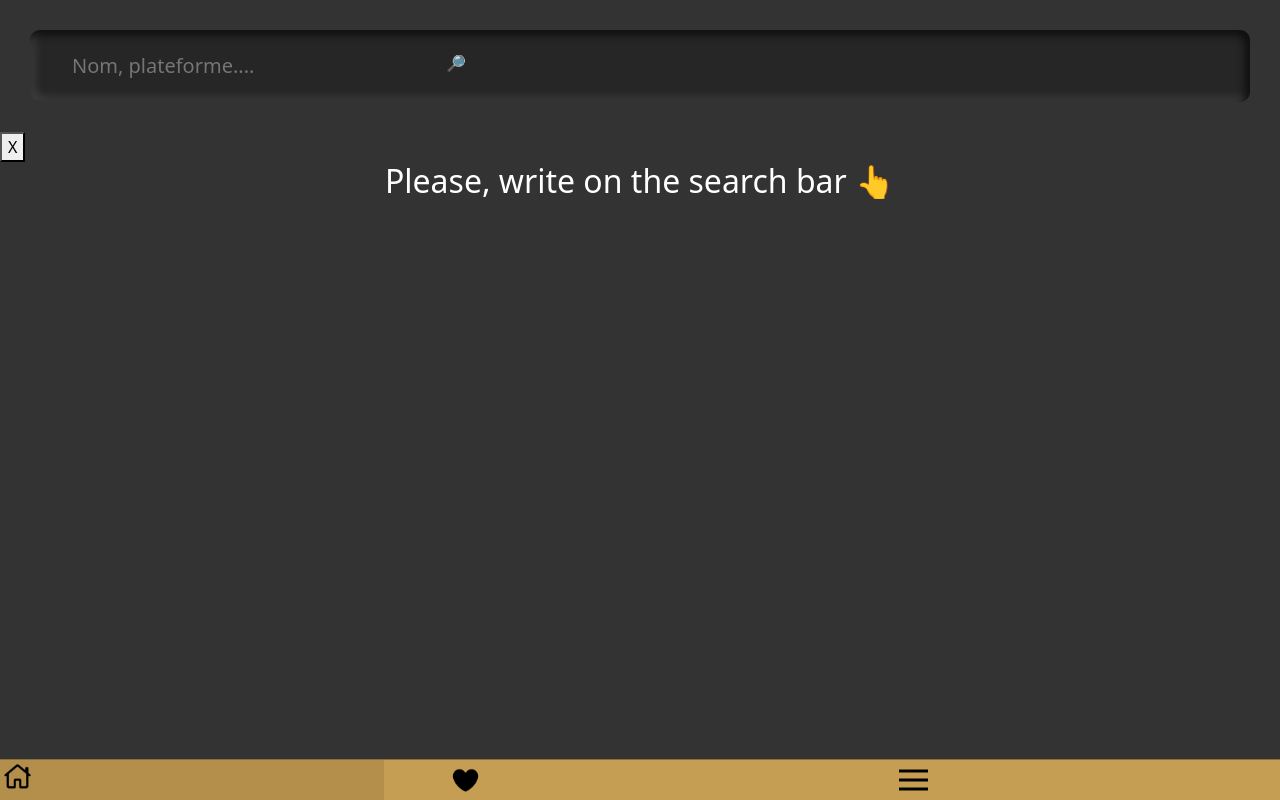
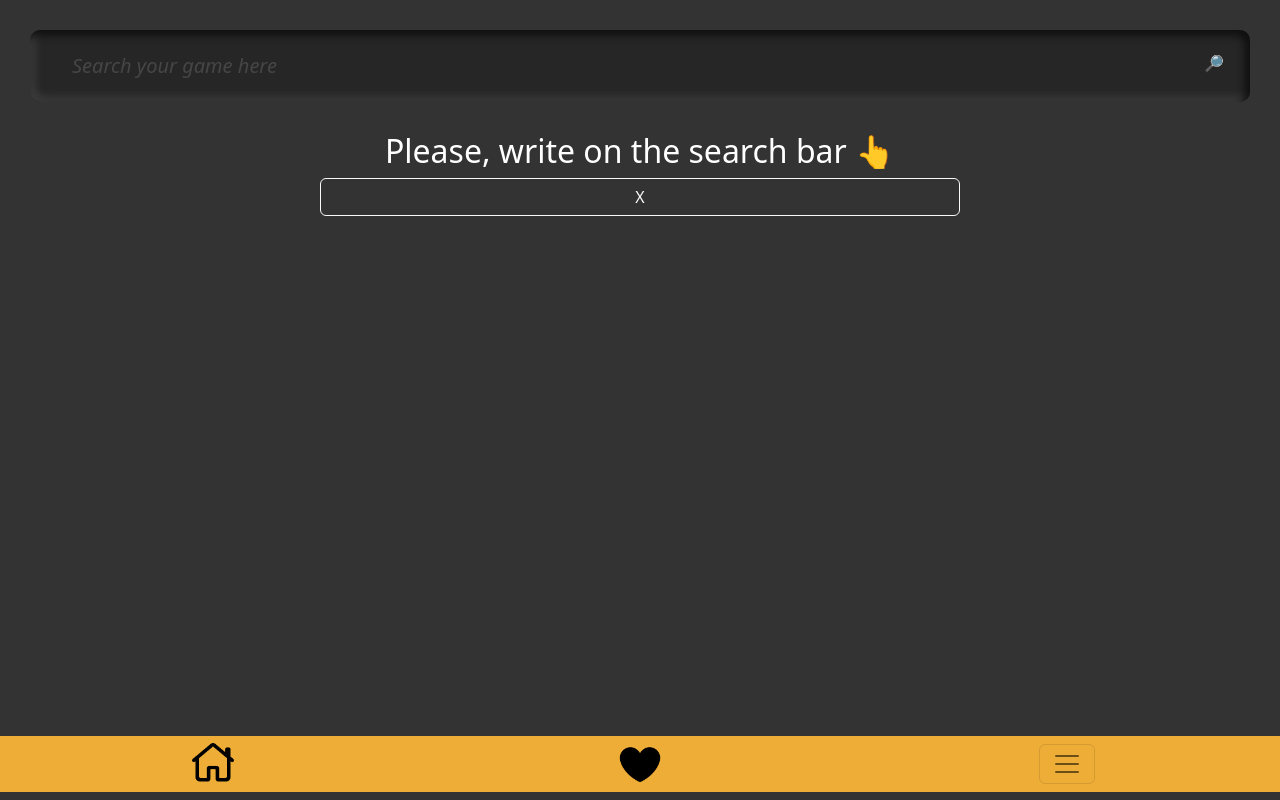
Before and after one commit to Sahranedev/ApiGames, a React (Vite) app in the folder frontend/: page /MainPage in a window 1280 px wide. Built offline with nearby package versions, Linux system fonts and the light colour scheme.

Commit message:
bootstraping navbar

```diff
--- a/frontend/src/components/GameList/LinkToMainPage.jsx
+++ b/frontend/src/components/GameList/LinkToMainPage.jsx
@@ -1,5 +1,6 @@
 import React from "react";
 import { Link } from "react-router-dom";
+import "./linktomainpage.css";
 
 function LinkToMainPage() {
   // function to return to the main page. Need to make a Route to '/' and let click event to change the url
@@ -12,9 +13,15 @@ function LinkToMainPage() {
       <ul>
         <li>
           <Link to="/">
-            <button type="button" onClick={closePage} className="buttonclose">
-              X
-            </button>
+            <div className="btn-center">
+              <button
+                type="button"
+                className="btn btn-outline-light col-6 "
+                onClick={closePage}
+              >
+                X
+              </button>
+            </div>
           </Link>
         </li>
       </ul>
--- /dev/null
+++ b/frontend/src/components/GameList/linktomainpage.css
@@ -0,0 +1,4 @@
+.btn-center {
+    display: flex;
+    justify-content: center;
+}
--- a/frontend/src/components/MainPage/Mainpage.jsx
+++ b/frontend/src/components/MainPage/Mainpage.jsx
@@ -30,10 +30,10 @@ function Mainpage({ games, setSearchValue, searchValue, getGame }) {
             ))}
           <Navbar />
           <Links searchValue={searchValue} />
-          <LinkToMainPage />
           <h2 className="trollpresentation">
             Please, write on the search bar 👆
           </h2>
+          <LinkToMainPage />
         </ul>
         <Routes>
           <Route path="/novelties" element={<Novelties />} />
--- a/frontend/src/components/MainPage/Navbar.jsx
+++ b/frontend/src/components/MainPage/Navbar.jsx
@@ -14,7 +14,7 @@ function Navbar() {
     setIsMenuClicked(!isMenuClicked);
   };
   return (
-    <div>
+    /*  <div>
       <nav className="navigation">
         <ul className="navigation-ul">
           <NavLink
@@ -48,7 +48,158 @@ function Navbar() {
           <li>XBOX</li>
         </ul>
       </div>
-    </div>
+    </div> */
+
+    <nav className="navbar navbar-fluid fixed-bottom important-bg-color">
+      <div className="bg-specify">
+        <ul className="navigation-ul  d-flex justify-content-space-between specify-ul">
+          <NavLink
+            to="/mainpage"
+            className={(nav) => (nav.isActive ? "nav-active" : "")}
+          >
+            <li>
+              <img src="./src/assets/home.png" alt="Home" />
+            </li>
+          </NavLink>
+          <NavLink
+            to="/likes"
+            className={(nav) => (nav.isActive ? "nav-active" : "")}
+          >
+            <li>
+              <img src="./src/assets/favoris.png" alt="Favoris" />
+            </li>
+          </NavLink>
+
+          <li>
+            <button
+              className="navbar-toggler"
+              type="button"
+              data-bs-toggle="offcanvas"
+              data-bs-target="#offcanvasDarkNavbar"
+              aria-controls="offcanvasDarkNavbar"
+            >
+              <span className="navbar-toggler-icon" />
+            </button>
+          </li>
+        </ul>
+        {/* /////////////////////// Nav bar  ////////////////////  */}
+        {/* NAV BAR CONTAINER
+         bg-warning text-dark */}
+
+        <div
+          className="offcanvas offcanvas-end  bg-specify text-center text-white"
+          tabIndex="-1"
+          id="offcanvasDarkNavbar"
+          aria-labelledby="offcanvasDarkNavbarLabel"
+        >
+          <div className="container  justify-content-space-between">
+            <div className="text-right" />
+          </div>
+          <div className="offcanvas-header">
+            <h5 className="offcanvas-title" id="offcanvasDarkNavbarLabel">
+              Platforms
+            </h5>
+            <button
+              type="button"
+              className="btn-close btn-close-white"
+              data-bs-dismiss="offcanvas"
+              aria-label="Close"
+            />
+          </div>
+
+          <div className="offcanvas-body ">
+            <ul className="navbar-nav justify-content-center flex-grow-1 pe-3 ">
+              <li className="nav-item text-white">
+                <a className="nav-link active" aria-current="page" href="#">
+                  PC
+                </a>
+              </li>
+              <li className="nav-item">
+                <a className="nav-link" href="#">
+                  PS5
+                </a>
+              </li>
+              <li className="nav-item">
+                <a className="nav-link" href="#">
+                  SWITCH
+                </a>
+              </li>
+              <li className="nav-item">
+                <a className="nav-link" href="#">
+                  XBOX
+                </a>
+              </li>
+            </ul>
+          </div>
+
+          <div className="offcanvas-header ">
+            <h5
+              className="offcanvas-title text-center"
+              id="offcanvasDarkNavbarLabel"
+            >
+              Genres
+            </h5>
+          </div>
+          <div className="offcanvas-body">
+            <ul className="navbar-nav flex-grow-1 pe-3">
+              <li className="nav-item">
+                <a className="nav-link active" aria-current="page" href="#">
+                  Action
+                </a>
+              </li>
+              <li className="nav-item">
+                <a className="nav-link" href="#">
+                  Horror
+                </a>
+              </li>
+              <li className="nav-item">
+                <a className="nav-link" href="#">
+                  MMORPG
+                </a>
+              </li>
+              <li className="nav-item">
+                <a className="nav-link" href="#">
+                  Adventure
+                </a>
+              </li>
+            </ul>
+          </div>
+
+          <div className="offcanvas-header">
+            <h5
+              className="offcanvas-title text-center"
+              id="offcanvasDarkNavbarLabel"
+            >
+              Players
+            </h5>
+          </div>
+          <div className="offcanvas-body">
+            <ul className="navbar-nav justify-content-center text-center flex-grow-1 pe-3">
+              <li className="nav-item">
+                <a className="nav-link active" aria-current="page" href="#">
+                  Single Player
+                </a>
+              </li>
+              <li className="nav-item">
+                <a className="nav-link" href="#">
+                  Multiplayer
+                </a>
+              </li>
+              <li className="nav-item">
+                <a className="nav-link" href="#">
+                  Cooperation
+                </a>
+              </li>
+              <li className="nav-item">
+                <a className="nav-link" href="#">
+                  Competitive
+                </a>
+              </li>
+            </ul>
+          </div>
+        </div>
+      </div>
+    </nav>
   );
 }
 
--- a/frontend/src/components/MainPage/Searchbar.jsx
+++ b/frontend/src/components/MainPage/Searchbar.jsx
@@ -9,7 +9,7 @@ function Searchbar({ searchValue, setSearchValue, getGame }) {
         value={searchValue}
         className="search-bar"
         type="text"
-        placeholder="Nom, plateforme...."
+        placeholder="Search your game here"
         onChange={(e) => setSearchValue(e.target.value)}
       />
       <Link to="/gamelist">
--- a/frontend/src/components/MainPage/navBar.css
+++ b/frontend/src/components/MainPage/navBar.css
@@ -1,3 +1,26 @@
+.bg-specify {
+  background-color: #edad37;
+  width: 100vw;
+}
+
+ .specify-ul {
+  justify-content: space-around;
+  list-style-type: none;
+  align-items: center;
+}
+
+img {
+  height: 7vh;
+}
+
+
+
+
+/*
+
+Save for later - if something had to change in the future, this is the place to do it.
+
+
 .navigation {
   position: fixed;
   background-color: rgba(224, 177, 90, 0.856);
@@ -6,6 +29,7 @@
   border-top: 1px solid rgba(0, 0, 0, 0.315);
 }
 .navigation-ul {
+  background-color: #edad37;
   height: 5vh;
   display: flex;
   justify-content: space-between;
@@ -13,8 +37,9 @@
   list-style-type: none;
 }
 .navigation-ul li {
+  background-color: #edad37;
   width: 30vw;
-  color: black;
+  color: rgb(255, 255, 255);
 }
 
 .navigation-ul li img {
@@ -23,6 +48,7 @@
 }
 
 .burger {
+  background-color: #edad37;
   position: fixed;
   height: 94.8vh;
   background-color: rgba(224, 177, 90, 0.856);
@@ -46,7 +72,7 @@
 .menu-ul li {
   border-radius: 10px;
   margin: auto;
-  background-color: #272626d7;
+
   width: 50vw;
   height: 3.3rem;
   display: flex;
@@ -56,6 +82,6 @@
 }
 .nav-active {
   height: 5vh;
-  background-color: rgba(0, 0, 0, 0.096);
   bottom: 0;
 }
+ */
--- a/frontend/src/components/MainPage/searchBar.css
+++ b/frontend/src/components/MainPage/searchBar.css
@@ -1,10 +1,9 @@
 .search {
   display: flex;
+  justify-content: space-between;
 }
 .search-button {
   height: 3vh;
-  position: relative;
-  left: 90px;
   background-color: #26262600;
   color: white;
   border: none;
@@ -18,6 +17,11 @@
   margin: 30px;
 }
 
+.search-bar::placeholder{
+  font-style: italic;
+  opacity: 0.4;
+}
+
 /* Css dans la barre */
 .search input {
   background: transparent;
```
